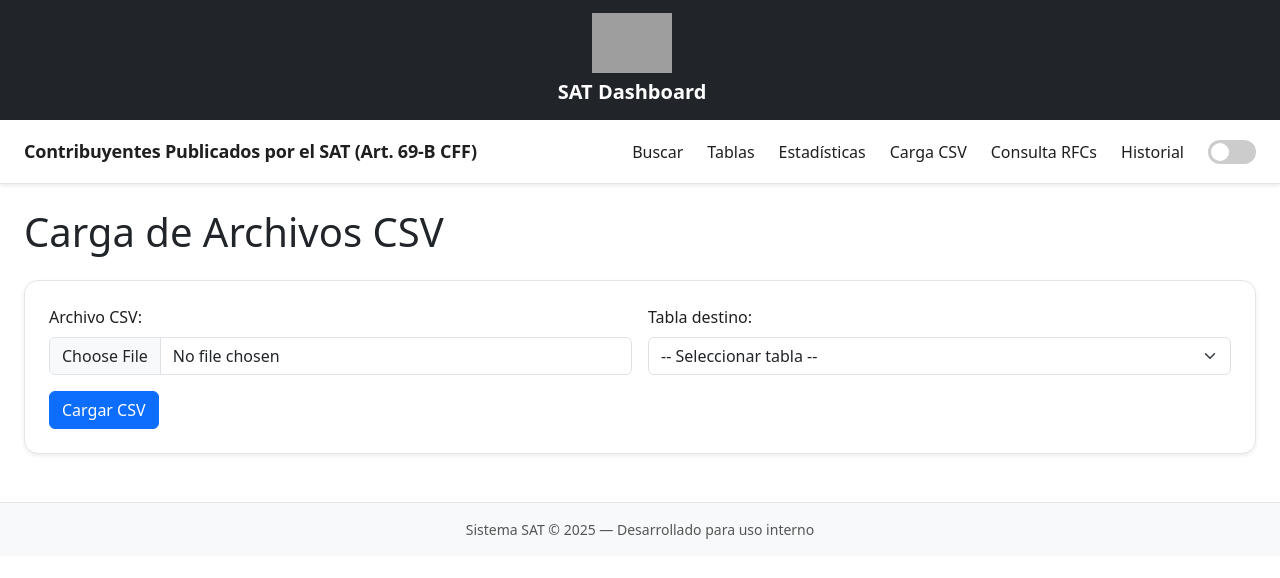
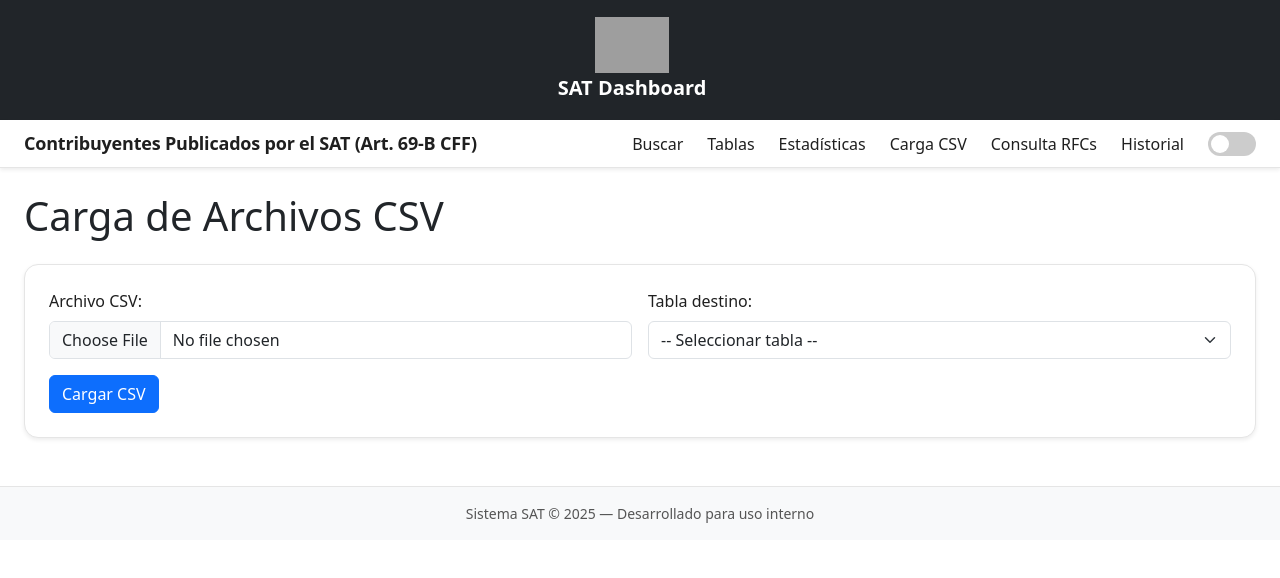
Before and after one commit to hagiordani/sat-dashboard, a Flask app: page /carga_csv in a window 1280 px wide. Shown: the top 578 px of the page. Run offline with Flask 3, Linux system fonts and the light colour scheme; grey boxes are pictures that could not be loaded.

Commit message:
Update base.html

```diff
--- a/templates/base.html
+++ b/templates/base.html
@@ -4,37 +4,31 @@
   <meta charset="UTF-8">
   <meta name="viewport" content="width=device-width, initial-scale=1.0">
   <title>{{ app_name }} - {{ now.strftime('%Y-%m-%d') }}</title>
-  <link rel="icon" href="/static/img/favicon.ico" type="image/x-icon">
+  <link rel="icon" href="{{ url_for('static', filename='img/favicon.ico') }}" type="image/x-icon">
 
   <!-- Bootstrap 5 -->
   <link href="https://cdn.jsdelivr.net/npm/bootstrap@5.3.2/dist/css/bootstrap.min.css" rel="stylesheet">
-
-  <!-- Bootstrap Icons -->
   <link rel="stylesheet" href="https://cdn.jsdelivr.net/npm/bootstrap-icons@1.11.1/font/bootstrap-icons.css">
-
-  <!-- CSS principal -->
-  <link rel="stylesheet" href="/static/css/dashboard.css">
+  <link rel="stylesheet" href="{{ url_for('static', filename='css/dashboard.css') }}">
 </head>
 
 <body>
 
 <!-- ✅ NAVBAR CON LOGO CENTRADO -->
 <nav class="navbar navbar-dark bg-dark">
-  <div class="container-fluid justify-content-center py-0">
+  <div class="container-fluid justify-content-center py-1">
     <a href="/" class="navbar-brand d-flex flex-column align-items-center">
       <img id="sat-logo"
            src="{{ url_for('static', filename='img/sat-logo-dark.svg') }}"
            alt="SAT Dashboard"
-           height="60"
-           class="mb-1">
+           height="56">
       <span class="text-white fw-bold fs-5">SAT Dashboard</span>
     </a>
   </div>
 </nav>
 
-
-<!-- ✅ TOP BAR NUEVA -->
-<div class="topbar d-flex align-items-center justify-content-between px-4 shadow-sm">
+<!-- ✅ TOP BAR -->
+<div class="topbar d-flex align-items-center justify-content-between px-4 shadow-sm" style="height:48px;">
   <div class="topbar-left">
     <span class="topbar-title">
       Contribuyentes Publicados por el SAT (Art. 69-B CFF)
@@ -59,8 +53,7 @@
 
 <!-- ✅ CONTENIDO -->
 <div class="container-fluid px-4 mt-4 mb-5">
-  {% block content %}
-  {% endblock %}
+  {% block content %}{% endblock %}
 </div>
 
 <!-- ✅ FOOTER -->
@@ -73,13 +66,14 @@
 
 <!-- ✅ TOGGLE DARK MODE -->
 <script>
+  window.addEventListener('DOMContentLoaded', () => {
     const toggle = document.getElementById('themeToggle');
 
     function loadDarkCSS() {
       if (!document.getElementById('darkCSS')) {
         const link = document.createElement('link');
         link.rel = 'stylesheet';
-      link.href = '/static/css/dark.css';
+        link.href = "{{ url_for('static', filename='css/dark.css') }}";
         link.id = 'darkCSS';
         document.head.appendChild(link);
       }
@@ -113,10 +107,8 @@
         removeDarkCSS();
       }
     });
-</script>
 
-<!-- ✅ CAMBIO DE LOGO SEGÚN TEMA -->
-<script>
+    // ✅ CAMBIO DE LOGO SEGÚN TEMA
     const logo = document.getElementById('sat-logo');
     const prefersDark = window.matchMedia('(prefers-color-scheme: dark)').matches;
 
@@ -125,8 +117,8 @@
         ? "{{ url_for('static', filename='img/sat-logo-dark.svg') }}"
         : "{{ url_for('static', filename='img/sat-logo-light.svg') }}";
     }
+  });
 </script>
-
 
 <!-- ✅ BLOQUE PARA SCRIPTS DE CADA VISTA -->
 {% block scripts %}{% endblock %}
```
Lines whose indentation alone changed are shown as unchanged.
